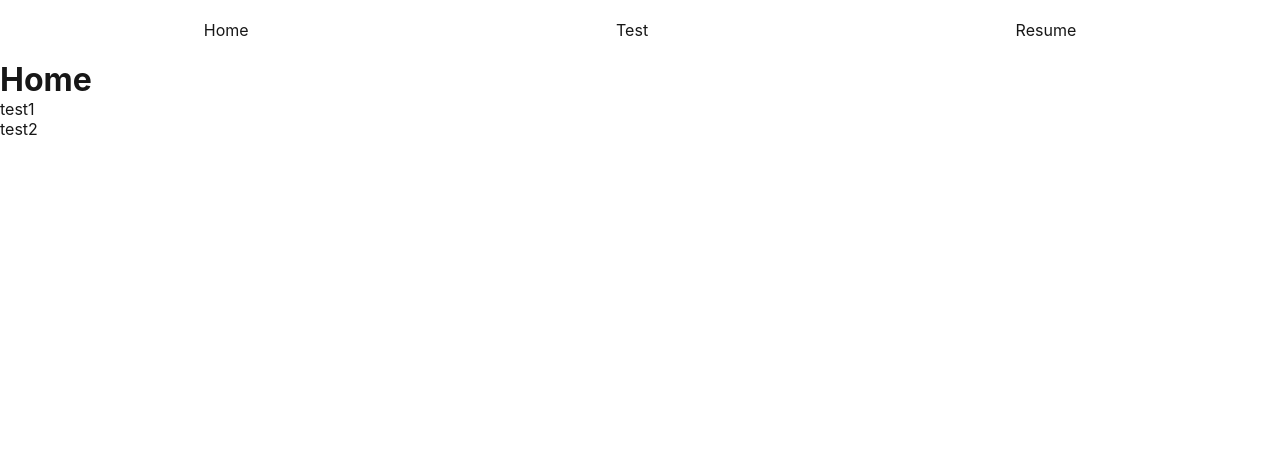
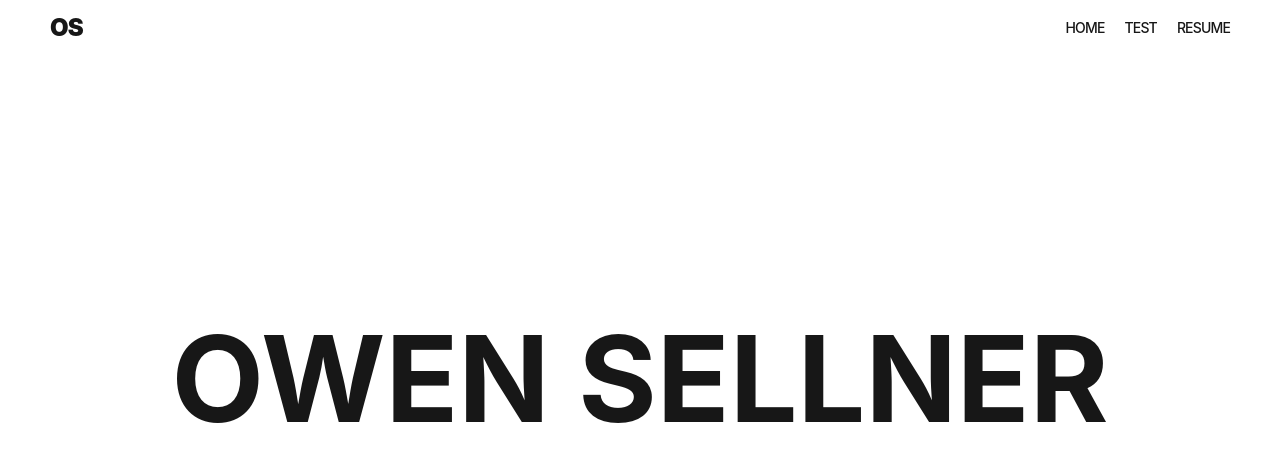
Before and after one commit to owen-sellner/portfolio-site, a Next.js app: page / in a window 1280 px wide. Shown: the top 462 px of the page. Built offline with nearby package versions, Linux system fonts and the light colour scheme.

Commit message:
Update navbar styles

```diff
--- a/src/pages/_app.tsx
+++ b/src/pages/_app.tsx
@@ -7,9 +7,14 @@ export default function App({ Component, pageProps, router} : AppProps) {
     return (
         <div>
             <div className='nav'>
-                <Link href="/">Home</Link>
-                <Link href="/test">Test</Link>
-                <Link target="_blank" href="/Resume.pdf">Resume</Link>
+                <div style={{ flexGrow: 1 }}>
+                    <Link style={{ fontSize: "24px", fontWeight: 900 }} href="/">OS</Link>
+                </div>
+                <div>
+                    <Link href="/">HOME</Link>
+                    <Link href="/test">TEST</Link>
+                    <Link target="_blank" href="/Resume.pdf">RESUME</Link>
+                </div>
             </div>
             <AnimatePresence mode='wait'>
                 <Component key={router.route} {...pageProps} />
--- a/src/pages/index.tsx
+++ b/src/pages/index.tsx
@@ -10,11 +10,9 @@ export default function Home() {
                 <link rel="icon" href="/favicon.ico" />
             </Head>
             <main>
-                <h1>Home</h1>
-                <div>
-                    <p>test1</p>
-                    <p>test2</p>
-                </div>
+                <section style={{ height: "80vh", width: "100vw", display: "flex", justifyContent: "center", alignItems: "center" }}>
+                    <h1 style={{ fontSize: "120px" }}>OWEN SELLNER</h1>
+                </section>
             </main>
         </>
     )
--- a/src/styles/globals.css
+++ b/src/styles/globals.css
@@ -35,16 +35,18 @@ body {
 
 .nav {
   display: flex;
-  justify-content: space-around;
-  padding: 20px;
+  justify-content: flex-end;
+  padding: 20px 40px;
   width: 100vw;
+  font-style: normal;
+  font-size: 14px;
+  font-weight: 500;
+  letter-spacing: -0.84px;
+  line-height: 15.4px;
 }
 
-.navBar {
-  display: flex;
-  justify-content: space-around;
-  padding: 20px;
-  width: 100vw;
+.nav>div>* {
+  padding: 0px 10px;
 }
 
 a {
@@ -52,10 +54,6 @@ a {
   text-decoration: none;
 }
 
-a:hover {
-  text-decoration: underline;
-}
-
 img {
   max-width: 100%;
   display: block;
```
